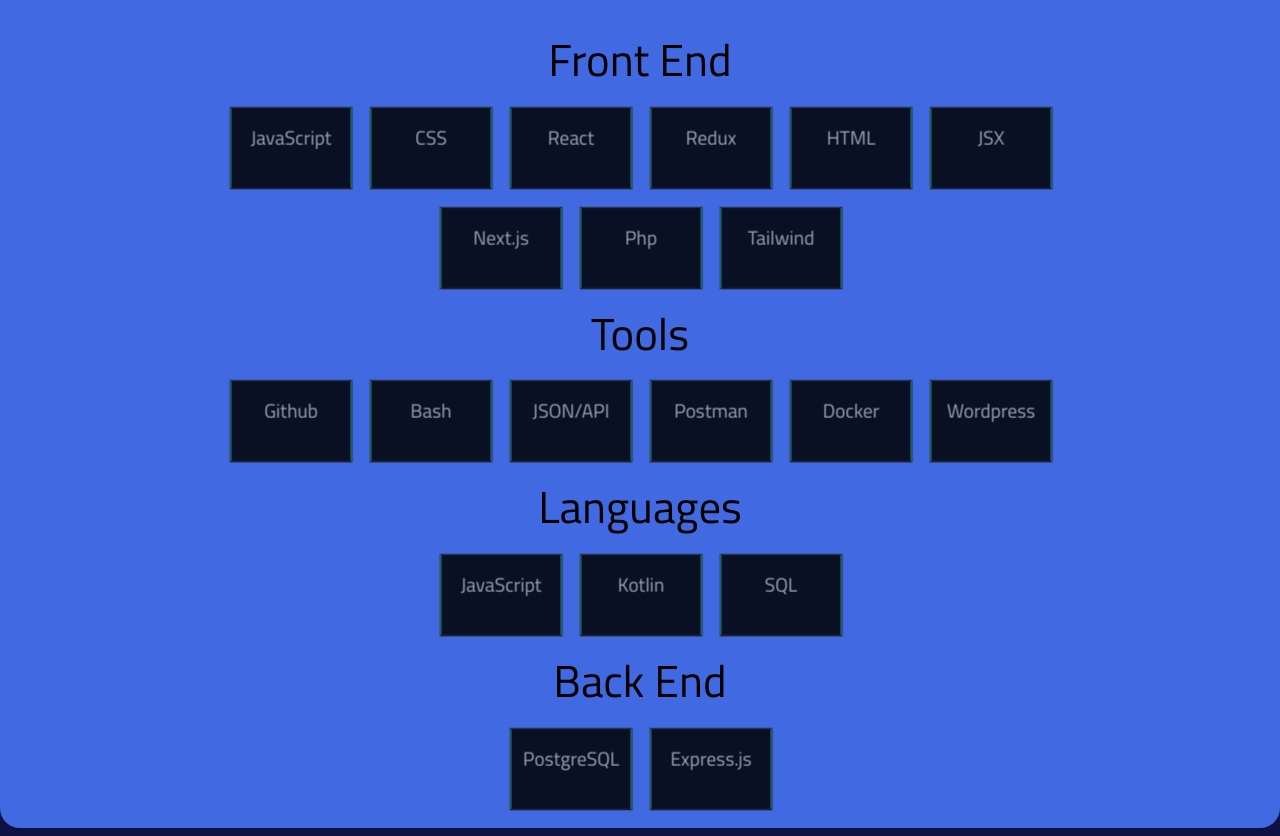
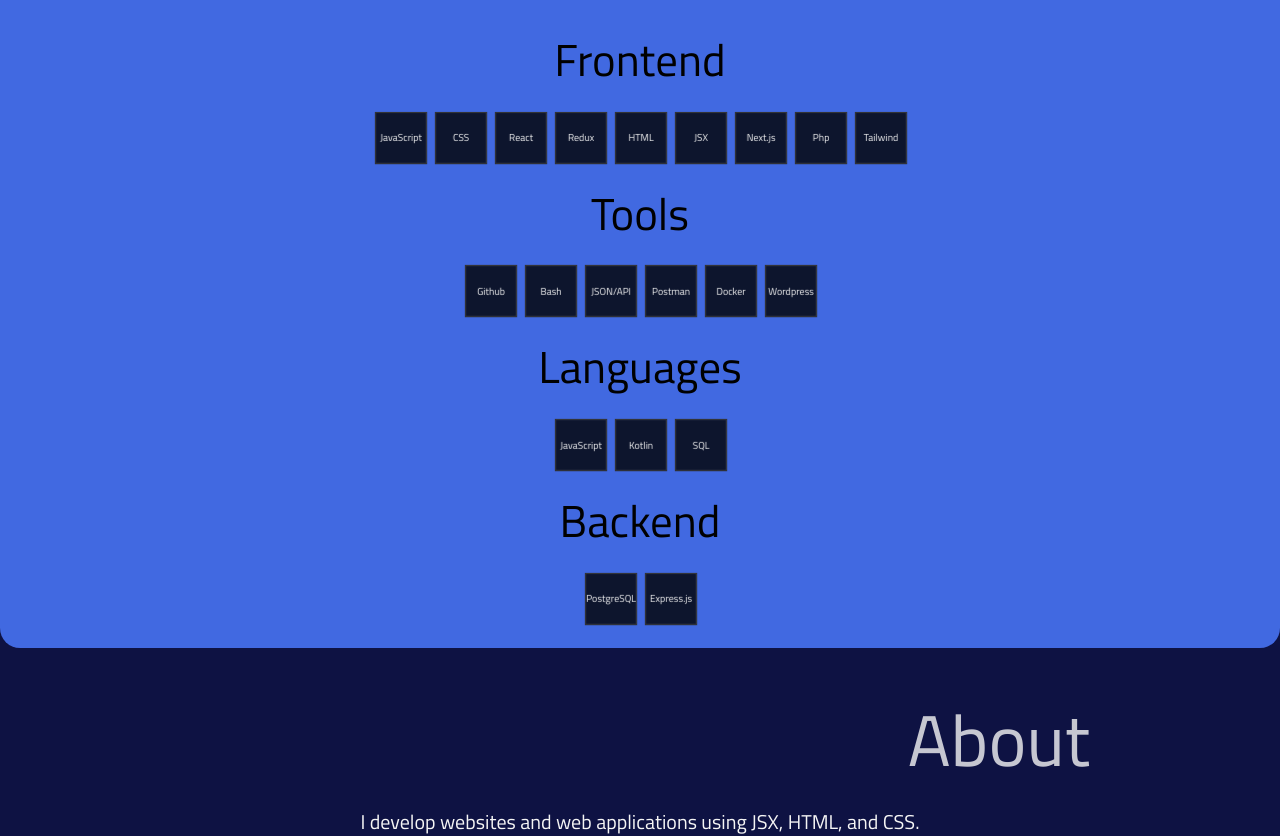
Before and after one commit to AriJai/portfolio, a React (Create React App) app: page / in a window 1280 px wide. Shown: the part 1942-2778 px from the top of the page. Built offline with nearby package versions, Linux system fonts and the light colour scheme; a web font is replaced by a local one.

Commit message:
Updated functionality towards Skills section

```diff
--- /dev/null
+++ b/src/Skills/SkillBox.js
@@ -0,0 +1,67 @@
+import React, { useState, useRef, useEffect } from 'react';
+import styles from './Skills.module.css';
+
+const SkillBox = ({ skill }) => {
+    const [rotation, setRotation] = useState([]);
+    const [color, setColor] = useState("");
+    const [isMove, setIsMove] = useState(false);
+    const divRef = useRef(null);
+
+    const boxSize = 60;
+
+
+    const mouseEnter = () => {
+        setColor(`rgb(${Math.random() * 256},${Math.random() * 256},${Math.random() * 256})`);
+        setIsMove(true);
+    };
+
+    const mouseLeave = () => {
+        setColor(`var(--background-dark)`);
+        setRotation('unset');
+        setIsMove(false);
+    };
+
+    const mouseSlide = (event) => {
+        // gather data for div width, height
+        const rect = divRef.current.getBoundingClientRect();
+        // set center point on div
+        const centerX = Math.round(rect.left + rect.width / 2);
+        const centerY = Math.round(rect.top + rect.height / 2);
+        // gather data on mouse location
+        const dx = Math.round(event.clientX - centerX);
+        const dy = Math.round(centerY - event.clientY);
+        // calculate respect x and y angle based on mouse location, refactor from rad to deg
+        const angleX = Math.atan2(dy, boxSize) * 180 / Math.PI;
+        const angleY = Math.atan2(dx, boxSize) * 180 / Math.PI;
+        // set rotation value based on angle
+        setRotation(`rotateX(${angleX}deg) rotateY(${angleY}deg)`);
+    };
+
+
+    return (
+        <div
+            ref={divRef}
+            style={{ width: boxSize, height: boxSize, display: "grid", placeItems: "center" }}
+            onMouseEnter={mouseEnter}
+            onMouseLeave={mouseLeave}
+            onMouseMove={mouseSlide}
+        >
+            <div
+
+                className={styles.box}
+                style={{ transform: rotation, color: color }}
+            >
+                <div id="box" className={`${styles.boxFace} ${styles.frontSide}`}
+
+                >{skill}</div>
+                <div className={`${styles.boxFace} ${styles.backSide}`}></div>
+                <div className={`${styles.boxFace} ${styles.leftSide}`}></div>
+                <div className={`${styles.boxFace} ${styles.rightSide}`}></div>
+                <div className={`${styles.boxFace} ${styles.topSide}`}></div>
+                <div className={`${styles.boxFace} ${styles.bottomSide}`}></div>
+            </div>
+        </div>
+    );
+};
+
+export default SkillBox;
--- a/src/Skills/Skills.js
+++ b/src/Skills/Skills.js
@@ -1,129 +1,37 @@
-import React, { useState, useEffect } from 'react';
+import React from 'react';
+import SkillBox from './SkillBox';
 import styles from './Skills.module.css';
 
 const Skills = () => {
-    const [position, setPosition] = useState({ x: 0, y: 0 });
-    const [movement, setMovement] = useState({ x: 0, y: 0 });
-    const [isMove, setIsMove] = useState(false);
-
   const frontendSkills = ["JavaScript", "CSS", "React", "Redux", "HTML", "JSX", "Next.js", "Php", "Tailwind"];
   const backendSkills = ["PostgreSQL", "Express.js"];
   const languages = ["JavaScript", "Kotlin", "SQL"];
   const tools = ["Github", "Bash", "JSON/API", "Postman", "Docker", "Wordpress"];
 
-    // Sets initial (x,y) coordinates when mouse enters box div
-    useEffect(() => {
-        const handleMove = (event) => setPosition({ x: event.clientX, y: event.clientY });
-        window.addEventListener('mousemove', handleMove);
-        console.log(position);
-        return () => window.removeEventListener('mousemove', handleMove);
-    }, []);
-
-    const mouseEnter = (e) => {
-        e.target.style.color = `rgb(${Math.random() * 256},${Math.random() * 256},${Math.random() * 256})`;
-        setMovement({ x: position.x, y: position.y });
-        e.currentTarget.style.transform = `unset`;
-        e.currentTarget.style.transform = `rotate3d(0,0,0, 0deg)`;
-
-        setIsMove(!isMove);
-    }
-
-    const mouseLeave = (e) => {
-        e.target.style.color = 'unset';
-        e.currentTarget.style.transform = `unset`;
-        setIsMove(false);
-    }
-
-    const mouseSlide = (e) => {
-        const xRange = position.y - movement.y;
-        const yRange = position.x - movement.x;
-
-        if (isMove) {
-            const xMovement = xRange === 0 ? 0 : xRange / 50;
-            const yMovement = yRange === 0 ? 0 : yRange / 50;
-            e.currentTarget.style.transform = `rotate3d(${-xMovement},${yMovement},0, ${Math.abs(xRange) + Math.abs(yRange)}deg)`;
-        }
-    };
-
-    // Frames set for smaller screens
-    const frame = (text, key) =>
-    (
-        <p className={styles.frame} key={`frame_${key}`}>{text}</p>
-    )
-
-    // Boxes set for larger screens
-    const box = (text, key) =>
-    (
-        <div className={styles.box}
-            onMouseEnter={mouseEnter} onMouseLeave={mouseLeave} onMouseMove={mouseSlide} key={`box_${key}`}
-        >
-            <div id="box" className={`${styles.boxFace} ${styles.frontSide}`}>{text}</div>
-            <div id="box" className={`${styles.boxFace} ${styles.backSide}`}></div>
-            <div id="box" className={`${styles.boxFace} ${styles.leftSide}`}></div>
-            <div id="box" className={`${styles.boxFace} ${styles.rightSide}`}></div>
-            <div id="box" className={`${styles.boxFace} ${styles.topSide}`}></div>
-            <div id="box" className={`${styles.boxFace} ${styles.bottomSide}`}></div>
-        </div>
-    )
-
-    const skillsBox = () => {
-        if (window.innerWidth < 1200) {
-            return (
+  const renderSkills = (skills, title) => (
     <>
-                    <h2>Frontend</h2>
+      <h3>{title}</h3>
       <div className={styles.sections}>
-                        {frontendSkills.map((skill, i) => frame(skill, i))}
-                    </div>
-                    <h2>Tools</h2>
-                    <div className={styles.sections}>
-                        {tools.map((skill, i) => frame(skill, i))}
-                    </div>
-                    <h2>languages</h2>
-                    <div className={styles.sections}>
-                        {languages.map((skill, i) => frame(skill, i))}
-                    </div>
-                    <h2>Backend</h2>
-                    <div className={styles.sections}>
-                        {backendSkills.map((skill, i) => frame(skill, i))}
+        {skills.map((skill, i) => (
+          <SkillBox key={`box_${i}`} skill={skill} />
+        ))}
       </div>
     </>
-            )
-        } else {
-            return (
-                <>
-                    <h3>Front End</h3>
-                    <div className={styles.sections}>
-                        {frontendSkills.map((skill, i) => box(skill, i))}
-                    </div>
-                    <h3>Tools</h3>
-                    <div className={styles.sections}>
-                        {tools.map((skill, i) => box(skill, i))}
-                    </div>
-                    <h3>Languages</h3>
-                    <div className={styles.sections}>
-                        {languages.map((skill, i) => box(skill, i))}
-                    </div>
-                    <h3>Back End</h3>
-                    <div className={styles.sections}>
-                        {backendSkills.map((skill, i) => box(skill, i))}
-                    </div>
-                </>
-            )
-        }
-    };
-
-
+  );
 
   return (
     <section className={`wrap ${styles.mainContainer}`} id="Skills">
       <div className={`content ${styles.skillsContainer}`}>
-                <h2 className={`title `}>Skills</h2>
+        <h2 className={`title`}>Skills</h2>
         <div className={styles.content}>
-                    {skillsBox()}
+          {renderSkills(frontendSkills, "Frontend")}
+          {renderSkills(tools, "Tools")}
+          {renderSkills(languages, "Languages")}
+          {renderSkills(backendSkills, "Backend")}
         </div>
       </div>
     </section>
-    )
-}
+  );
+};
 
 export default Skills;
--- a/src/Skills/Skills.module.css
+++ b/src/Skills/Skills.module.css
@@ -56,56 +56,80 @@
     display: flex;
     flex-wrap: wrap;
     justify-content: center;
-    gap: 20px;
 }
 
 .box {
-    width: 120px;
-    height: 80px;
+    width: 50px;
+    height: 50px;
     position: relative;
     transform-style: preserve-3d;
     perspective: 2000px;
     perspective-origin: 50%;
     transition: transform 0.2s linear;
     color: var(--background-light);
-
     --main-bg-color: var(--black-darkest);
     --side-bg-color: var(--secondary);
 
 }
+
 [data-theme='dark'] .box {
     color: var(--background-dark);
 }
+
 .boxFace {
     position: absolute;
 }
-.frontSide { transform: rotateY(0deg) translateZ(20px);}
-.backSide { transform: rotateY(180deg) translateZ(20px);}
-.frontSide,.backSide {
-    width: 120px;
-    height: 80px;
-    opacity: 0.6;
-    font-size: clamp(16px, 1.5vw, 24px);
-    text-align: center;
-    vertical-align: middle;
-    line-height: 60px;
+
+.frontSide {
+    transform: rotateY(0deg) translateZ(10px);
+}
+
+.backSide {
+    opacity: 0.8;
+    background: var(--main-bg-color);
+    transform: rotateY(180deg) translateZ(10px);
+}
+
+.frontSide,
+.backSide {
+    width: 50px;
+    height: 50px;
+    display: grid;
+    place-items: center;
+    font-size: clamp(4px, 10px, 12px);
     border: 1px solid var(--black);
-    background: var(--main-bg-color);
+    background: rbga(0,0,0,0.1);
 }
-.leftSide{ transform: rotateY(-90deg) translateZ( 60px ); }
-.rightSide{ transform: rotateY(90deg) translateZ( 60px ); }
-.leftSide, .rightSide {
-    width: 40px;
-    height: 80px;
+
+.leftSide {
+    transform: rotateY(-90deg) translateZ(50px);
+}
+
+.rightSide {
+    transform: rotateY(90deg) translateZ(0px);
+}
+
+.leftSide,
+.rightSide {
+    width: 20px;
+    height: 50px;
     left: 40px;
     border: 1px solid var(--black);
     background: var(--side-bg-color);
 }
-.topSide{ transform: rotateX( 90deg) translateZ(40px); }
-.bottomSide { transform: rotateX( -90deg) translateZ(40px); }
-.topSide, .bottomSide {
-    width: 120px;
-    height: 40px;
+
+.topSide {
+    transform: rotateX(90deg) translateZ(30px);
+}
+
+.bottomSide {
+    transform: rotateX(-90deg) translateZ(20px);
+}
+
+.topSide,
+.bottomSide {
+    width: 50px;
+    height: 20px;
     top: 20px;
     border: 1px solid var(--black);
     background: var(--side-bg-color);
@@ -129,9 +153,7 @@
 
 }
 
-@media (min-width: 768px) {
-
-}
+@media (min-width: 768px) {}
 
 @media (min-width: 1024px) {}
 
```
Lines whose indentation alone changed are shown as unchanged.
